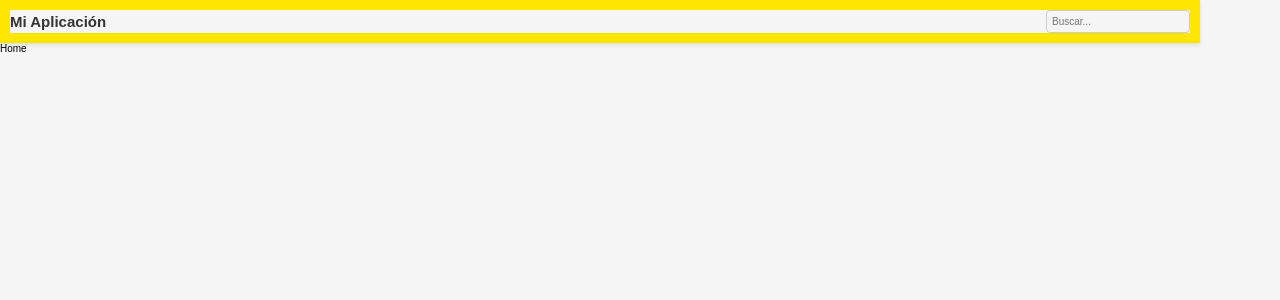
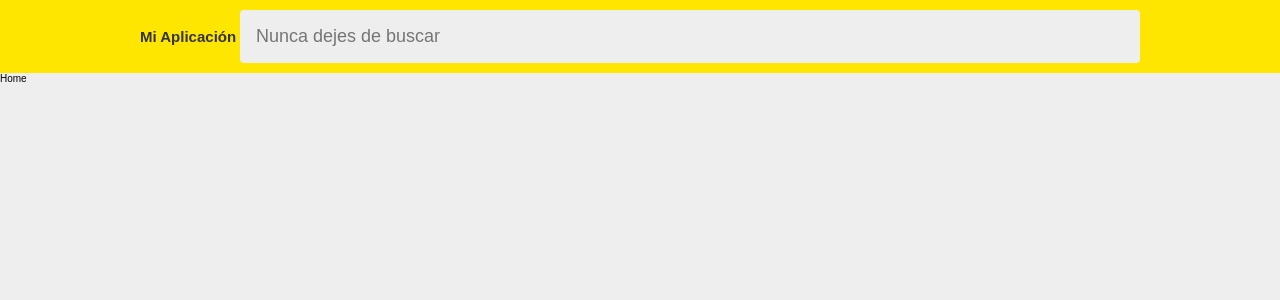
Before and after one commit to LuisFJojoa/meli-search-page, a React (Vite) app in the folder frontend/: page / in a window 1280 px wide. Shown: the top 300 px of the page. Built offline with nearby package versions, Linux system fonts and the light colour scheme; no server answers.

Commit message:
feat: add mixins file to manage global and common methods and add styles in header

```diff
--- a/frontend/src/components/header/header.scss
+++ b/frontend/src/components/header/header.scss
@@ -1,29 +1,37 @@
 @use '../../styles/variables' as *;
+@use '../../styles/mixins' as *;
 
 .header {
+  @include flex-center;
   position: sticky;
   top: 0;
   background-color: $primary-yellow;
-  box-shadow: 0 2px 4px rgba(0, 0, 0, 0.1);
   z-index: 1000;
-  padding: 1rem;
+  padding: 1rem 0;
 
   &__content {
     display: flex;
     align-items: center;
     justify-content: space-between;
+    flex-grow: 1;
+    background-color: inherit;
+    max-width: 1000px;
 
     &__title {
+      width: 10%;
       margin: 0;
       font-size: 1.5rem;
       color: #333;
+      background-color: inherit;
     }
 
     &__search-input {
-      padding: 0.5rem;
-      border: 1px solid #ccc;
-      border-radius: 4px;
-      font-size: 1rem;
+      width: 90%;
+      padding: $padding-sm;
+      border: none;
+      color: $light-gray;
+      font-size: $font-size-lg;
+      border-radius: 0.4rem;
 
       &:focus {
         border-color: #007bff;
--- a/frontend/src/components/header/index.tsx
+++ b/frontend/src/components/header/index.tsx
@@ -10,16 +10,16 @@ export const Header = () => {
 
 	return (
 		<header className='header'>
-			<div className='header__content'>
+			<section className='header__content'>
 				<h1 className='header__content__title'>Mi Aplicación</h1>
 				<input
 					type='text'
 					value={searchTerm}
 					onChange={handleInputChange}
-					placeholder='Buscar...'
+					placeholder='Nunca dejes de buscar'
 					className='header__content__search-input'
 				/>
-			</div>
+			</section>
 		</header>
 	)
 }
--- /dev/null
+++ b/frontend/src/styles/_mixins.scss
@@ -0,0 +1,11 @@
+@mixin flex-center {
+  display: flex;
+  align-items: center;
+  justify-content: center;
+}
+
+@mixin flex($align-items, $justify-content) {
+  display: flex;
+  align-items: $align-items;
+  justify-content: $justify-content;
+}
--- a/frontend/src/styles/_reset.scss
+++ b/frontend/src/styles/_reset.scss
@@ -11,7 +11,6 @@ html {
   /*62.5% === 10px - 0.1rem === 1px*/
   font-size: 62.5%;
   min-height: 100%;
-  max-width: 1200px;
   /* Look, it's not fixed anymore! */
   display: flex;
   flex-direction: column;
--- a/frontend/src/styles/_variables.scss
+++ b/frontend/src/styles/_variables.scss
@@ -4,9 +4,8 @@ $primary-yellow: #FFE600;
 $dark-gray: #333333;
 $medium-gray: #666666;
 $light-gray: #999999;
-$extra-light-gray: #EEEEEE;
 $primary-blue: #3483FA;
-$background-color: #F5F5F5;
+$background-color: #EEEEEE;
 
 // Font Sizes
 $font-size-xs: 12px;
--- a/frontend/src/styles/index.scss
+++ b/frontend/src/styles/index.scss
@@ -1,3 +1,4 @@
 @forward 'reset';
 @forward 'variables';
 @forward 'breakpoint';
+@forward 'mixins';
```
